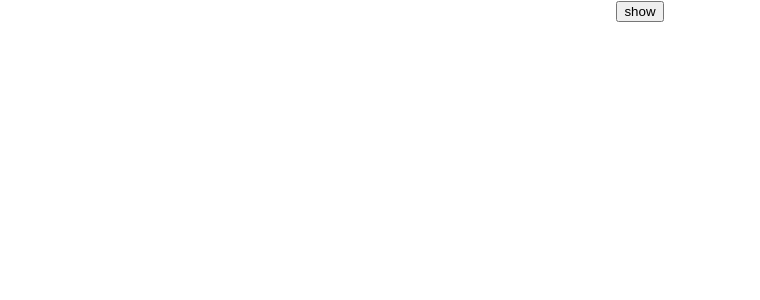
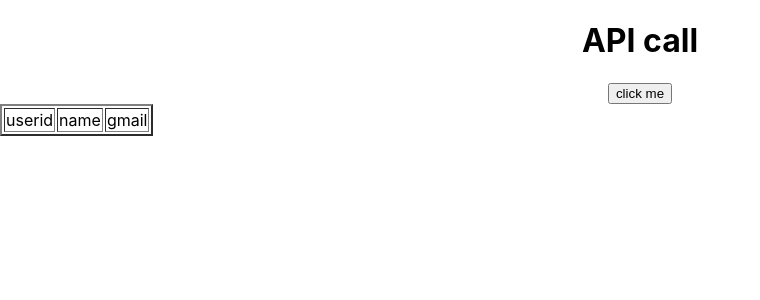
Before and after one commit to Guri1624/fundamental_of_react, a React (Create React App) app: page / in a window 1280 px wide. Shown: the top 300 px of the page, without its empty margins (0-760 px from the left). Built offline with nearby package versions, Linux system fonts and the light colour scheme.

Commit message:
delet api

```diff
--- a/src/App.js
+++ b/src/App.js
@@ -1,61 +1,67 @@
 
 import logo from './logo.svg';
 import './App.css';
-import React from 'react';
+import React,{useState,useEffect} from 'react';
 function App()
 {
-     const [status,setstatus]=React.useState(false)
-     return(
-     <div className="App">{
-               status?<h1>my name is guri </h1>:null
+     const [data,setData]=useState([]);
+     let record;
+     useEffect(()=>{
+
+     },[])
+
+     function abcd(){
+          fetch ("https://jsonplaceholder.typicode.com/users").then((result)=>{
+               result.json().then((resp)=>{
+                    record = resp;
+               setData(resp)
+               })
+          })
+          console.warn(data);
+
      }
-               <button onClick={()=>setstatus(!status)}>show</button>
-          </div>
-     );
-}
+     console.warn("======== ",data);
+        function deletuser(id)
+          {
+               fetch(`https://jsonplaceholder.typicode.com/users/${id}`,{
+               method:'DELETE'
+               }).then((result)=>{
+                    result.json().then((resp)=>{
+                         console.warn(resp)
+                         })
+               })
+          }
 
-export default App;
+               return(
+                    <div className='App'>
+                    <h1>API call</h1>
+                    <button onClick={()=>abcd()}>click me </button>
+                    <table  border="2">
+                         <tbody>
+                              <tr>
+                                   <td>userid</td>
+                                   <td>name</td>
+                                   <td>gmail</td>
+                              </tr>
+                              { data.map((item,i)=>
+                                   <tr key={i}>
+                                        <td>{item.id}</td>
+                                        <td>{item.name}</td>
+                                        <td>{item.email}</td>
+                                        <td><button onClick={()=>deletuser(item.id)}>delete</button></td>
+                                   </tr>
+
+                                   )
+                              }
+                         </tbody>
 
 
+                    </table>
 
-
-
-
-
-
-
-
-
-
-
-
-
-
-
-
-
-
-
-
-
-
-
-
-
-
-
-
-
-
-
-
-
-
-
-
-
-
-
+                    </div>
+               )
+}
+export default App;
 
 
 
```
Also changed, not shown: src/Student.js (+5 -6 lines).
